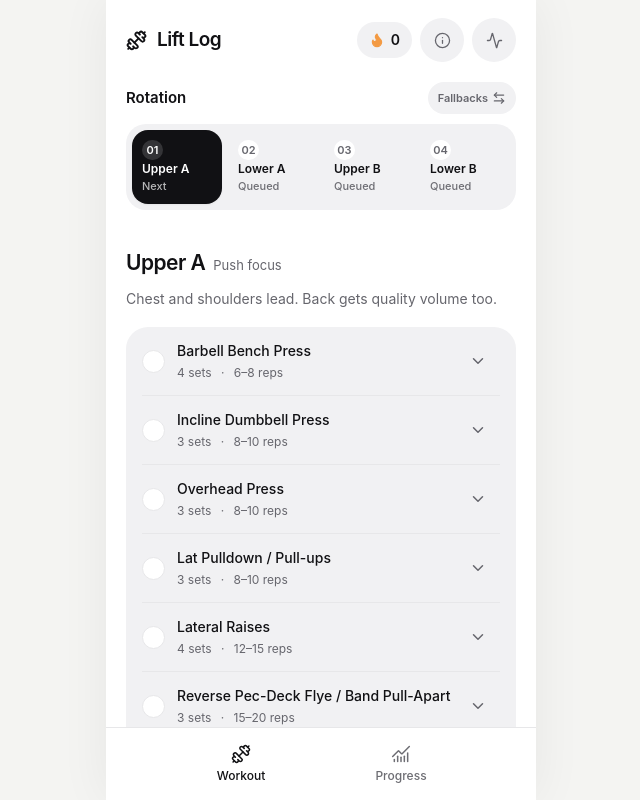
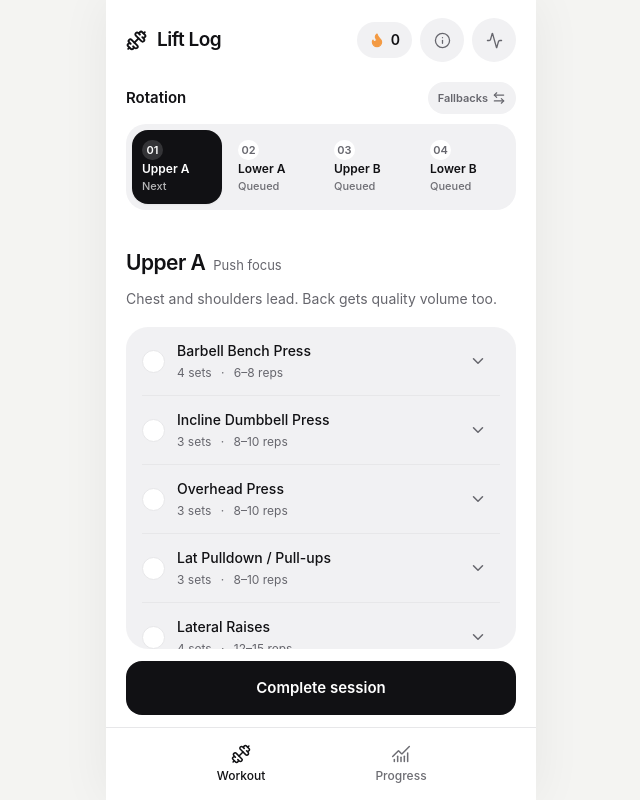
Before and after one commit to ddddami/lift, a React (Vite) app: page / in a window 1280 px wide. Shown: the whole page, without its empty margins (319-959 px from the left). Built offline with nearby package versions, Linux system fonts and the light colour scheme.

Commit message:
ui: isolate exercise scrolling beneath queue bar

```diff
--- a/src/routes/Home.tsx
+++ b/src/routes/Home.tsx
@@ -97,11 +97,6 @@ export function Home() {
             <Link to="/body" aria-label="Body tracking" className="inline-flex h-11 w-11 items-center justify-center rounded-full bg-lift-inset text-lift-text-muted">
               <Activity className="h-[17px] w-[17px]" strokeWidth={1.8} />
             </Link>
-            {queueCollapsed && (
-              <button onClick={toggleQueue} aria-label={showFallbackQueue ? 'Show rotation queue' : 'Show fallback queue'} aria-pressed={showFallbackQueue} className="inline-flex h-9 w-9 items-center justify-center rounded-full bg-lift-inset text-lift-text-muted">
-                <ArrowLeftRight className="h-4 w-4" />
-              </button>
-            )}
           </div>
         </header>
 
@@ -129,7 +124,8 @@ export function Home() {
           </div>
           {showFallbackQueue ? (
             <>
-              <div className={clsx('grid grid-cols-2 gap-1.5 bg-lift-inset transition-[padding,border-radius] duration-200 ease-out motion-reduce:transition-none', queueCollapsed ? 'rounded-2xl p-1' : 'rounded-[20px] p-1.5')}>
+              <div className={clsx(queueCollapsed && 'flex items-center gap-1.5')}>
+                <div className={clsx('grid grid-cols-2 gap-1.5 bg-lift-inset transition-[padding,border-radius] duration-200 ease-out motion-reduce:transition-none', queueCollapsed ? 'min-w-0 flex-1 rounded-2xl p-1' : 'rounded-[20px] p-1.5')}>
                   {fallbackSessions.map((item) => {
                     const selected = session.id === item.id;
                     const status = getFallbackStatus(item);
@@ -142,10 +138,13 @@ export function Home() {
                     );
                   })}
                 </div>
+                {queueCollapsed && <button onClick={toggleQueue} aria-label="Show rotation queue" aria-pressed={showFallbackQueue} className="inline-flex h-9 w-9 shrink-0 items-center justify-center rounded-xl bg-lift-inset text-lift-text-muted"><ArrowLeftRight className="h-4 w-4" /></button>}
+              </div>
               {recommended.type === 'rotation' && <p className={clsx('mb-0 overflow-hidden px-1 text-xs leading-relaxed text-lift-text-muted transition-[max-height,margin,opacity] duration-200 ease-out motion-reduce:transition-none', queueCollapsed ? 'mt-0 max-h-0 opacity-0' : 'mt-2 max-h-10 opacity-100')}>Use a fallback when you expect a long gap. Your rotation position stays put.</p>}
             </>
           ) : (
-            <div className={clsx('grid grid-cols-4 gap-1.5 bg-lift-inset transition-[padding,border-radius] duration-200 ease-out motion-reduce:transition-none', queueCollapsed ? 'rounded-2xl p-1' : 'rounded-[20px] p-1.5')}>
+            <div className={clsx(queueCollapsed && 'flex items-center gap-1.5')}>
+              <div className={clsx('grid grid-cols-4 gap-1.5 bg-lift-inset transition-[padding,border-radius] duration-200 ease-out motion-reduce:transition-none', queueCollapsed ? 'min-w-0 flex-1 rounded-2xl p-1' : 'rounded-[20px] p-1.5')}>
                 {rotation.map((item, index) => {
                   const status = getRotationStatus(item, index);
                   const isSelected = session.id === item.id;
@@ -163,21 +162,13 @@ export function Home() {
                   );
                 })}
               </div>
+              {queueCollapsed && <button onClick={toggleQueue} aria-label="Show fallback queue" aria-pressed={showFallbackQueue} className="inline-flex h-9 w-9 shrink-0 items-center justify-center rounded-xl bg-lift-inset text-lift-text-muted"><ArrowLeftRight className="h-4 w-4" /></button>}
+            </div>
           )}
         </section>
       </div>
 
-      <main
-        onScroll={(event) => {
-          const scrollTop = event.currentTarget.scrollTop;
-          setQueueCollapsed((collapsed) => {
-            if (!collapsed && scrollTop > 96) return true;
-            if (collapsed && scrollTop < 24) return false;
-            return collapsed;
-          });
-        }}
-        className="min-h-0 flex-1 overflow-y-auto overscroll-contain px-5 pb-8 pt-4"
-      >
+      <main className="flex min-h-0 flex-1 flex-col overflow-hidden px-5 pb-3 pt-4">
 
         {gapDetected && (
           <div role="status" className="mb-4 flex items-center justify-between gap-3 rounded-2xl bg-lift-notice-bg px-4 py-3 text-[13px] leading-snug text-lift-notice-text">
@@ -201,7 +192,19 @@ export function Home() {
         </section>
         <p className="mb-4 mt-0 text-[14px] leading-relaxed text-lift-text-muted">{session.keyFocus}</p>
 
-        <section aria-label={`${sessionName(session.label)} exercises`} className="overflow-hidden rounded-[22px] bg-lift-inset">
+        <section
+          key={session.id}
+          aria-label={`${sessionName(session.label)} exercises`}
+          onScroll={(event) => {
+            const scrollTop = event.currentTarget.scrollTop;
+            setQueueCollapsed((collapsed) => {
+              if (!collapsed && scrollTop > 96) return true;
+              if (collapsed && scrollTop < 24) return false;
+              return collapsed;
+            });
+          }}
+          className="min-h-0 flex-1 overflow-y-auto overscroll-contain rounded-[22px] bg-lift-inset"
+        >
           {session.exercises.map((exercise, index) => {
             const key = `${session.id}-${index}`;
             const isDone = !!doneExercises[`${dateKey}-${key}`];
@@ -228,7 +231,7 @@ export function Home() {
         </section>
 
         <button onClick={completeCurrentSession} disabled={isPreview || doneToday}
-          className={clsx('mt-4 flex h-[54px] w-full items-center justify-center rounded-2xl text-[15px] font-semibold transition-colors', isPreview || doneToday ? 'bg-lift-inset text-lift-text-dim' : 'bg-lift-text text-white active:bg-[#2E2E33]')}>
+          className={clsx('mt-3 flex h-[54px] w-full shrink-0 items-center justify-center rounded-2xl text-[15px] font-semibold transition-colors', isPreview || doneToday ? 'bg-lift-inset text-lift-text-dim' : 'bg-lift-text text-white active:bg-[#2E2E33]')}>
           {isPreview ? 'Preview' : doneToday ? 'Session completed' : 'Complete session'}
         </button>
       </main>
```
Lines whose indentation alone changed are shown as unchanged.
